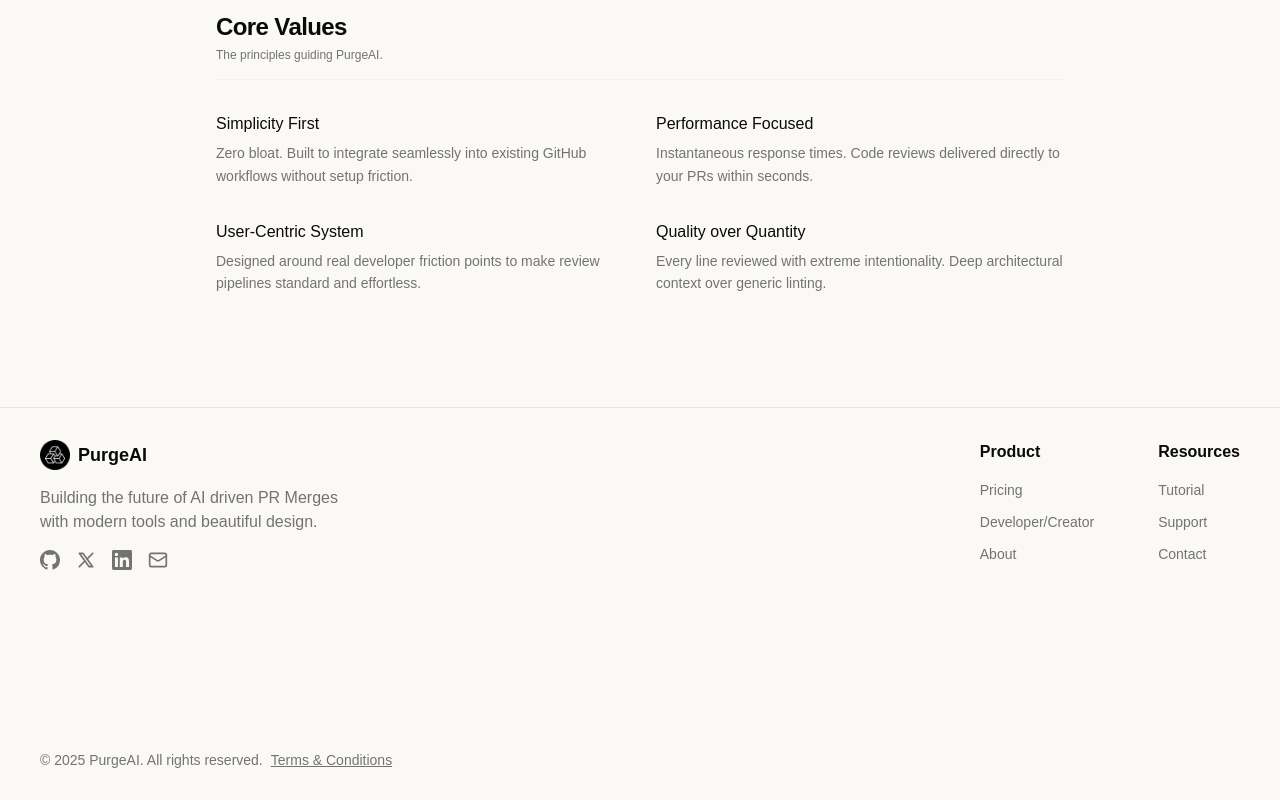
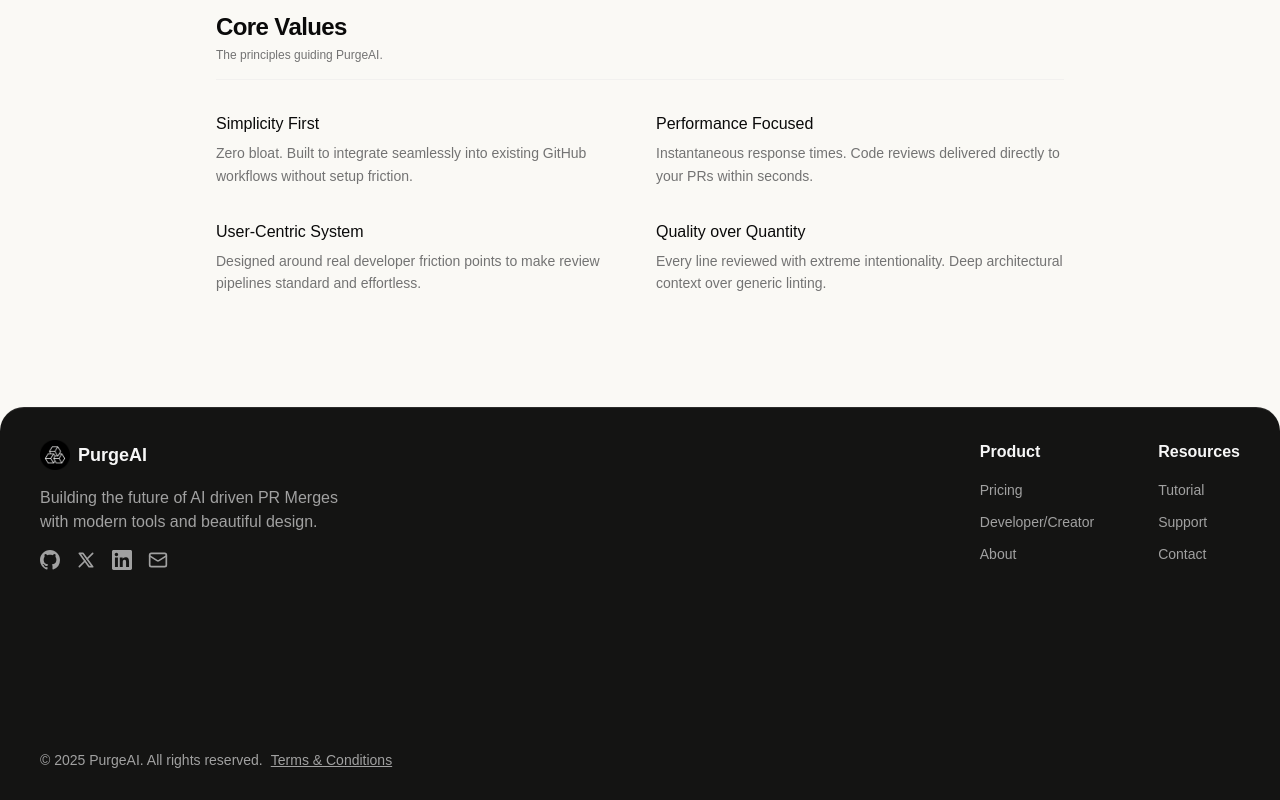
Before and after one commit to abhub23/purge.ai, a Next.js app in the folder client/: page /about in a window 1280 px wide. Shown: the part 913-1713 px from the top of the page. Built offline with nearby package versions, Linux system fonts and the light colour scheme; a web font is replaced by a local one.

Commit message:
new footer

```diff
--- a/client/components/main/Footer.tsx
+++ b/client/components/main/Footer.tsx
@@ -7,7 +7,7 @@ import VideoDialog from './VideoDialog';
 
 const Footer = () => {
   return (
-    <footer className='bg-background border-t'>
+    <footer className='rounded-t-3xl border-t border-white/10 bg-[#141413] text-[#f7f7f7]'>
       <div className='px-4 py-8 lg:h-78 lg:py-8'>
         <div className='grid gap-8 lg:mx-auto lg:flex lg:w-full lg:max-w-300 lg:justify-between'>
           {/* Brand Section */}
@@ -16,34 +16,34 @@ const Footer = () => {
               <Image src={'/purgeailogo.webp'} alt='footer' height={30} width={30} />
               <span className='text-lg font-bold'>PurgeAI</span>
             </div>
-            <p className='text-muted-foreground max-w-xs text-sm lg:text-base'>
+            <p className='max-w-xs text-sm text-[#a1a1a1] lg:text-base'>
               Building the future of AI driven PR Merges with modern tools and beautiful design.
             </p>
             <div className='flex h-5 w-5 space-x-4'>
               <Link
                 href='https://github.com/abhub23/purge.ai'
-                className='text-muted-foreground hover:text-foreground/85 transition-colors'
+                className='text-[#a1a1a1] transition-colors hover:text-[#f7f7f7]/85'
                 target='_blank'
               >
                 <GithubIcon className='size-5' />
               </Link>
               <Link
                 href='https://x.com/abdullah_twt23'
-                className='text-muted-foreground hover:text-foreground/85 transition-colors'
+                className='text-[#a1a1a1] transition-colors hover:text-[#f7f7f7]/85'
                 target='_blank'
               >
                 <XIcon className='size-5' />
               </Link>
               <Link
                 href='https://www.linkedin.com/in/abdullah-mukri-84a56b220/'
-                className='text-muted-foreground hover:text-foreground/85 transition-colors'
+                className='text-[#a1a1a1] transition-colors hover:text-[#f7f7f7]/85'
                 target='_blank'
               >
                 <LinkedinIcon className='size-5' />
               </Link>
               <Link
                 href='https://mail.google.com/mail/?view=cm&to=abdullahmukri25@gmail.com'
-                className='text-muted-foreground hover:text-foreground/85 transition-colors'
+                className='text-[#a1a1a1] transition-colors hover:text-[#f7f7f7]/85'
                 target='_blank'
               >
                 <MailIcon className='size-5' />
@@ -59,13 +59,13 @@ const Footer = () => {
                 <li>
                   <Link
                     href='/pricing'
-                    className='text-muted-foreground hover:text-foreground/85 transition-colors'
+                    className='text-[#a1a1a1] transition-colors hover:text-[#f7f7f7]/85'
                   >
                     Pricing
                   </Link>
                 </li>
                 <li
-                  className='text-muted-foreground hover:text-foreground/85 cursor-pointer transition-colors'
+                  className='cursor-pointer text-[#a1a1a1] transition-colors hover:text-[#f7f7f7]/85'
                   onClick={() => window.open('https://abdullahtech.dev', '_blank')}
                 >
                   Developer/Creator
@@ -73,7 +73,7 @@ const Footer = () => {
                 <li>
                   <Link
                     href='/about'
-                    className='text-muted-foreground hover:text-foreground/85 transition-colors'
+                    className='text-[#a1a1a1] transition-colors hover:text-[#f7f7f7]/85'
                   >
                     About
                   </Link>
@@ -90,7 +90,7 @@ const Footer = () => {
                     trigger={
                       <button
                         type='button'
-                        className='text-muted-foreground hover:text-foreground/85 cursor-pointer transition-colors'
+                        className='cursor-pointer text-[#a1a1a1] transition-colors hover:text-[#f7f7f7]/85'
                       >
                         Tutorial
                       </button>
@@ -100,7 +100,7 @@ const Footer = () => {
                 <li>
                   <Link
                     href='https://mail.google.com/mail/?view=cm&to=abdullahmukri25@gmail.com&su=PurgeAI%20Support%20Team'
-                    className='text-muted-foreground hover:text-foreground/85 transition-colors'
+                    className='text-[#a1a1a1] transition-colors hover:text-[#f7f7f7]/85'
                     target='_blank'
                   >
                     Support
@@ -110,7 +110,7 @@ const Footer = () => {
                   <Link
                     href='https://mail.google.com/mail/?view=cm&to=abdullahmukri25@gmail.com&su=PurgeAI%20Contact'
                     target='_blank'
-                    className='text-muted-foreground hover:text-foreground/85 transition-colors'
+                    className='text-[#a1a1a1] transition-colors hover:text-[#f7f7f7]/85'
                   >
                     Contact
                   </Link>
@@ -121,9 +121,9 @@ const Footer = () => {
         </div>
       </div>
 
-      <p className='text-muted-foreground mx-auto flex h-20 w-full max-w-300 items-center justify-center pb-2 text-[12px] lg:h-20 lg:justify-start lg:pb-0 lg:text-[14px]'>
+      <p className='mx-auto flex h-20 w-full max-w-300 items-center justify-center pb-2 text-[12px] text-[#a1a1a1] lg:h-20 lg:justify-start lg:pb-0 lg:text-[14px]'>
         © 2025 PurgeAI. All rights reserved.
-        <Link href={'/t&c'} className='hover:text-foreground/75 ml-2 underline transition-colors'>
+        <Link href={'/t&c'} className='ml-2 underline transition-colors hover:text-[#f7f7f7]/75'>
           Terms & Conditions{' '}
         </Link>
       </p>
```
